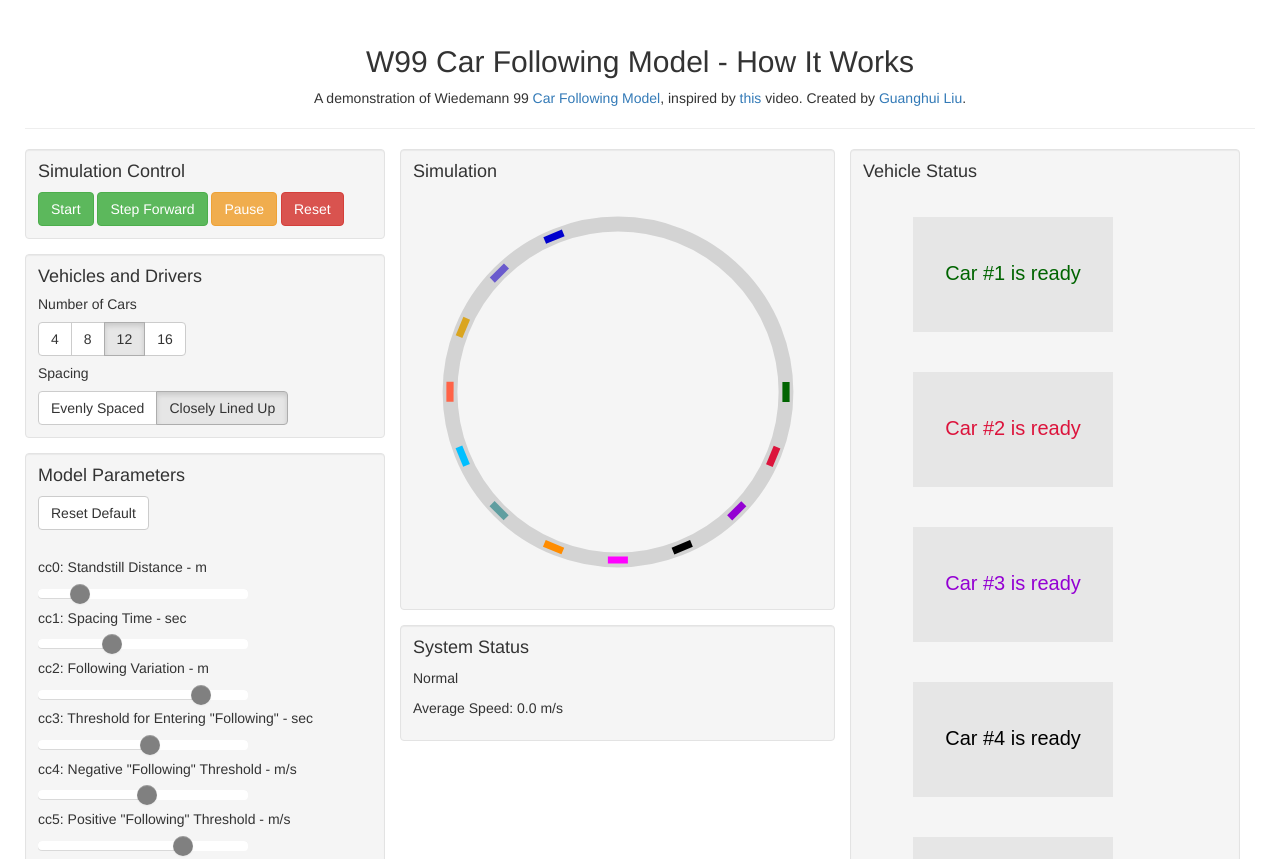
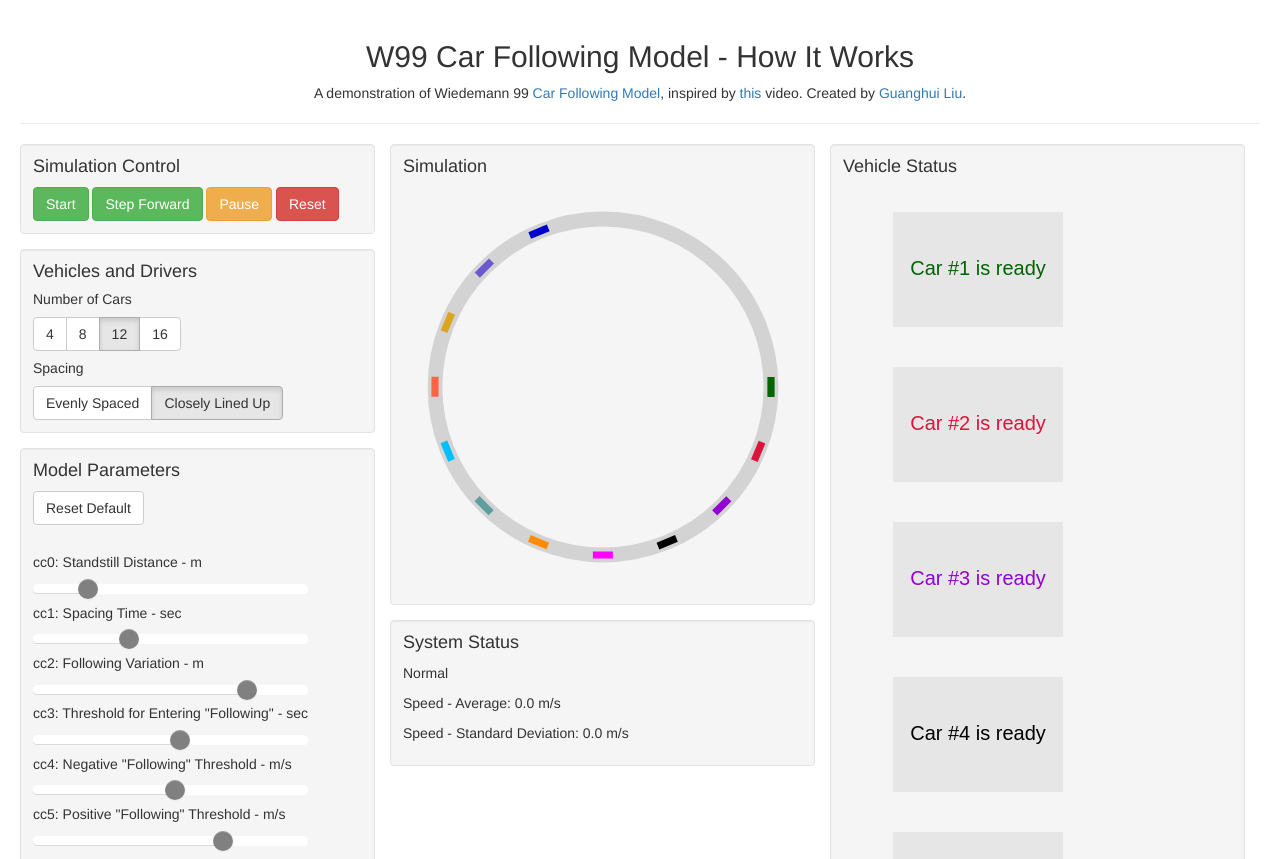
Before and after one commit to glgh/glgh.github.io, a plain HTML site: page index.html in a window 1280 px wide. Shown: the top 859 px of the page. Drawn offline with Linux system fonts and the light colour scheme.

Commit message:
Updated from main repo

```diff
--- a/css/demo.css
+++ b/css/demo.css
@@ -1,6 +1,6 @@
 /*Page Layout*/
 .wrapper{
-   margin: 25px;
+   margin: 20px;
 }
 .column-wrapper{
    float: left;
@@ -9,17 +9,17 @@
 }
 .column-left{
    float: left;
-   width: 375px;
+   width: 370px;
    padding-right: 15px;
 }
 .column-middle{
    float: left;
-   width: 450px;
+   width: 440px;
    padding-right: 15px;
 }
 .column-right{
    float: none;
-   margin-left: 825px;
+   margin-left: 810px;
    #width: 100%
    min-width: 365px;
    padding-right: 15px;
@@ -35,7 +35,7 @@
 
 /*Slider Control*/
 .slider{
-  width: 300px;
+  width: 275px !important;
 }
 
 .slider-handle {
--- a/index.html
+++ b/index.html
@@ -28,7 +28,7 @@
         <p>
           <center>
           A demonstration of Wiedemann 99 <a target="_blank" href="https://en.wikipedia.org/wiki/Microscopic_traffic_flow_model">Car Following Model</a>, inspired by <a target="_blank" href="https://youtu.be/7wm-pZp_mi0">this</a> video.
-          Created by <a target="_blank" href="https://www.linkedin.com/in/liugh">Guanghui Liu</a>.
+          Created by <a target="_blank" href="mailto:contact@w99demo.com">Guanghui Liu</a>.
           </center>
         </p>
         <hr>
@@ -76,8 +76,6 @@
             <h4>Model Parameters</h4>
 
             <button type="button" class="btn btn-default" id="btn_w99_default">Reset Default</button>
-            <!-- <button type="button" class="btn btn-default" id="btn_w99_aggressive">Aggressive</button>
-            <button type="button" class="btn btn-default" id="btn_w99_conservative">Conservative</button> -->
 
             <p style="line-height: 1.8">
             <br>
@@ -125,6 +123,7 @@
             <h4>System Status</h4>
             <p id="system_status_msg"></p>
             <p id="system_status_v_avg"></p>
+            <p id="system_status_v_sdv"></p>
           </div>
         </div>
 
@@ -158,11 +157,6 @@
         }
       }
 
-      function applyW99Parameters(w99_parameters){
-         for (var i = 0; i < 10; i++) {
-           $("#slider_cc" + i.toString()).slider('setValue' , w99_parameters['cc' + i.toString()], true, true)
-         }
-      }
 
       const DEFAULT_N_CAR = 12;
       const DEFAULT_SPACING = 16.5;
@@ -171,6 +165,14 @@
         var model = new w99(W99_DEFAULT);
         setStatusCanvas(DEFAULT_N_CAR);
         model.setCars(DEFAULT_N_CAR, DEFAULT_SPACING);
+
+        function applyW99Parameters(w99_parameters){
+          for (var i = 0; i < 10; i++) {
+            var cc_id = 'cc' + i.toString()
+            $("#slider_cc" + i.toString()).slider('setValue', w99_parameters[cc_id], true, true)
+            model.parameters[cc_id] = w99_parameters[cc_id];
+          }
+        }
 
         $("#btn_start").click(function(){
           model.simRunContinous();
@@ -191,12 +193,6 @@
         $("#btn_w99_default").click(function(){
           applyW99Parameters(W99_DEFAULT)
         });
-        // $("#btn_w99_aggressive").click(function(){
-        //   applyW99Parameters(W99_AGGRESSIVE)
-        // });
-        // $("#btn_w99_conservative").click(function(){
-        //   applyW99Parameters(W99_CONSERVATIVE)
-        // });
 
         //use click event - not change - change doesn't fire every time
         $("label[id^='btn_cars_']").click(function(e){
@@ -232,5 +228,16 @@
     <!-- Include all compiled plugins (below), or include individual files as needed -->
     <script src="js/bootstrap.min.js"></script>
 
+    <script>
+      (function(i,s,o,g,r,a,m){i['GoogleAnalyticsObject']=r;i[r]=i[r]||function(){
+      (i[r].q=i[r].q||[]).push(arguments)},i[r].l=1*new Date();a=s.createElement(o),
+      m=s.getElementsByTagName(o)[0];a.async=1;a.src=g;m.parentNode.insertBefore(a,m)
+      })(window,document,'script','https://www.google-analytics.com/analytics.js','ga');
+
+      ga('create', 'UA-84604835-1', 'auto');
+      ga('send', 'pageview');
+
+    </script>
+
   </body>
 </html>
--- a/js/car-status.js
+++ b/js/car-status.js
@@ -1,7 +1,7 @@
 const METER_TO_FT = 3.28084;
 const MPS_TO_MPH = 2.23694;
 
-const STATUS_CANVAS_WIDTH = 350;
+const STATUS_CANVAS_WIDTH = 320;
 const STATUS_CANVAS_HEIGHT = 150;
 
 const STATUS_LEFT_PADDING = 50;
--- a/js/model.js
+++ b/js/model.js
@@ -24,33 +24,6 @@ var W99_DEFAULT = {
   cc9:  1.50, //Acceleration at 80km/h - m/s^2
 }
 
-// var W99_AGGRESSIVE = {
-//   cc0:  1.50*0.9, //Standstill Distance - m
-//   cc1:  1.30*0.9, //Spacing Time - second
-//   cc2:  4.00*2, //Following Variation ("max drift") - m
-//   cc3:-12.00, //Threshold for Entering 'Following' - s
-//   cc4: -0.25*6, //Negative 'Following' Threshold - m/s
-//   cc5:  0.35*6, //Positive 'Following' Threshold - m/s
-//   cc6:  6.00, //Speed Dependency of Oscillation - 10^-4 rad/s
-//   cc7:  0.25, //Oscillation Acceleration - m/s^2
-//   cc8:  2.00, //Standstill Acceleration - m/s^2
-//   cc9:  1.50, //Acceleration at 80km/h - m/s^2
-// }
-//
-// var W99_CONSERVATIVE = {
-//   cc0:  1.50*0.9, //Standstill Distance - m
-//   cc1:  1.30*0.9, //Spacing Time - second
-//   cc2:  4.00*2, //Following Variation ("max drift") - m
-//   cc3:-12.00, //Threshold for Entering 'Following' - s
-//   cc4: -0.25*6, //Negative 'Following' Threshold - m/s
-//   cc5:  0.35*6, //Positive 'Following' Threshold - m/s
-//   cc6:  6.00, //Speed Dependency of Oscillation - 10^-4 rad/s
-//   cc7:  0.25, //Oscillation Acceleration - m/s^2
-//   cc8:  2.00, //Standstill Acceleration - m/s^2
-//   cc9:  1.50, //Acceleration at 80km/h - m/s^2
-// }
-
-
 const CAR_WIDTH = 1.8; //m
 const CAR_LENGTH = 5; //m
 const CAR_COLOR = ["DarkGreen", "Crimson", "DarkViolet", "Black", "Fuchsia",
@@ -75,6 +48,7 @@ function w99(w99_parameters){
 w99.prototype.resetSystemStatus = function(){
   this.status.failed = false;
   this.status.v_avg = 0;
+  this.status.v_sdv = 0;
 }
 
 w99.prototype.addCar = function(color, seed, x, v, a, v_desired) {
@@ -153,6 +127,13 @@ w99.prototype.calculateCarStatus = function(dt) {
   }
 
   this.status.v_avg = v_sum/n;
+
+  // Calculate Standard Deviation
+  var sum_sqr_diff = 0
+  for (var i = 0; i < n; i++) {
+    sum_sqr_diff += Math.pow(this.cars[i].v - this.status.v_avg, 2)
+  }
+  this.status.v_sdv = Math.sqrt(sum_sqr_diff/n)
 
   for (var i = 0; i < n; i++) {
     i_leader = (i !== n-1)? i+1: 0;
--- a/js/sys-status.js
+++ b/js/sys-status.js
@@ -6,6 +6,11 @@ function updateSystemStatus(status) {
   }
   document.getElementById("system_status_msg").innerHTML = msg;
 
-  var v_avg = "Average Speed: " + status.v_avg.toFixed(1) + " m/s";
+  var v_avg = "Speed - Average: " + status.v_avg.toFixed(1) + " m/s";
   document.getElementById("system_status_v_avg").innerHTML = v_avg;
+
+  var v_sdv =  "Speed - Standard Deviation: " + status.v_sdv.toFixed(1) + " m/s";
+  document.getElementById("system_status_v_sdv").innerHTML = v_sdv;
+
+
 }
```
Also changed, not shown: 1 other file.
